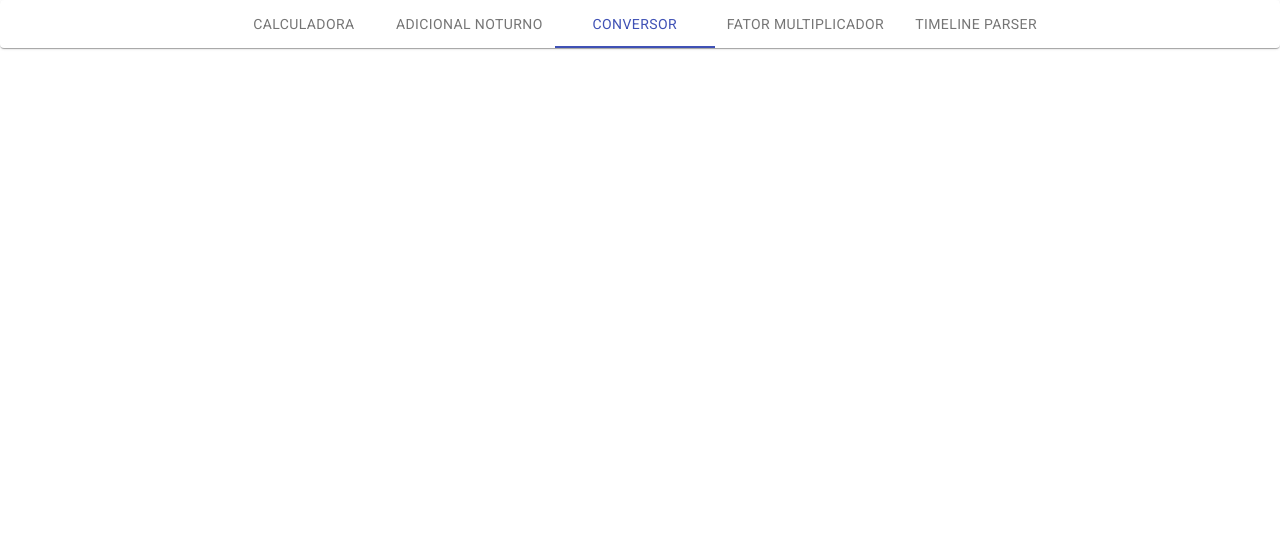
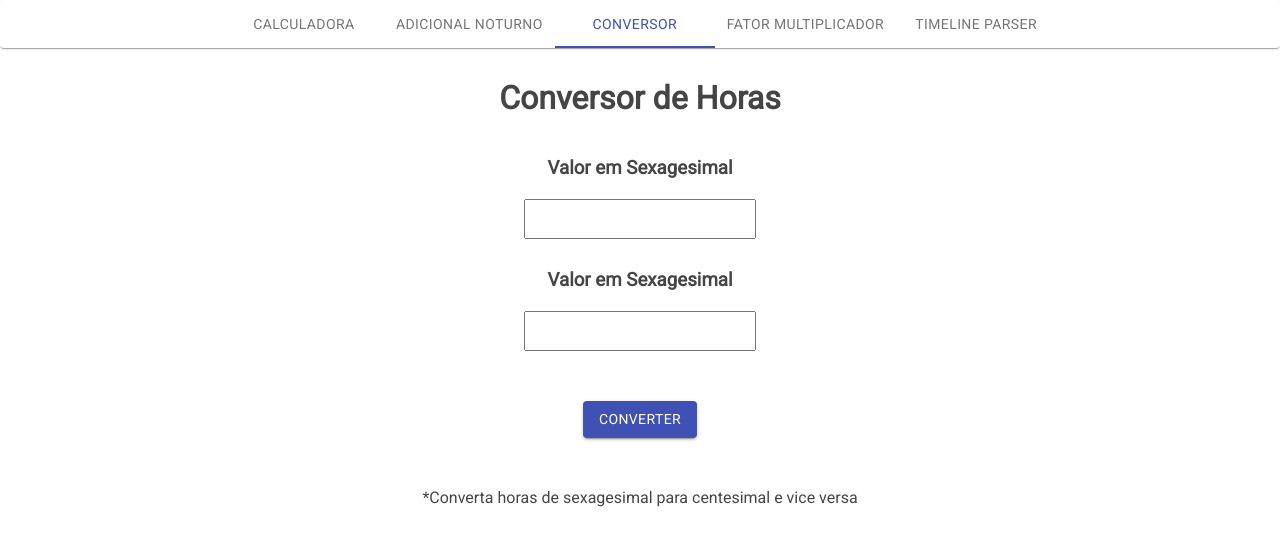
Before and after one commit to pedrosarkis/Refactory-2-Ahgora-Utils, a React (Create React App) app: page / in a window 1280 px wide. Both pictures are taken after a click on the tab "CONVERSOR". Shown: the top 546 px of the page. Built offline with nearby package versions, Linux system fonts and the light colour scheme.

Commit message:
Fix: cdd and add input and buttons (Hours Converter)

```diff
--- a/package.json
+++ b/package.json
@@ -14,6 +14,7 @@
     "react": "^17.0.2",
     "react-dom": "^17.0.2",
     "react-hook-form": "^7.2.2",
+    "react-input-mask": "^2.0.4",
     "react-scripts": "4.0.3",
     "styled-components": "^5.2.3",
     "web-vitals": "^1.1.1"
--- a/src/components/DailyTimeline.js
+++ b/src/components/DailyTimeline.js
@@ -127,7 +127,7 @@ const DailyTimeline = ({ timeline }) => {
                             )}
                         </div>
                     </Modal>
-                    <Button variant="outlined" color="primary" onClick={handleOpen}>
+                    <Button style={{marginTop: 20}} variant="outlined" color="primary" onClick={handleOpen}>
                         Ver dados Afastamento
                     </Button>
                 </>
--- a/src/components/DaysInfo.js
+++ b/src/components/DaysInfo.js
@@ -96,7 +96,7 @@ const CardInfo = styled.div`
 const CardPeriods = styled.div`
     padding-top: 30px;
     background: white;
-    height: 90%;
+    height: 94%;
     border-bottom: 1px solid lightgray;
     border-radius: 0px 0px 30px 30px;
     display: flex;
@@ -108,6 +108,13 @@ const CardPeriods = styled.div`
         flex-direction: column;
         align-items: center;
         min-height: 60px;
+        margin-bottom: 20px;
+        label {
+            margin-bottom: 5px;
+        }
+        label + label {
+            text-align: center;
+        }
     }
 `;
 
@@ -148,15 +155,15 @@ const DayInfo = ({ day, timeline }) => {
                 <div id="punchesInTolerance">
                     <label>Batidas na tolerância</label>
                     <label> {day.punchesInTolerance.map((punch) => moment(punch.hora, "HHmm").format("HH:mm")).join(" - ")}</label>
+
                 </div>
 
                 {day.timeline.map((timeline, index) => (
                     <div>
-                        <hr />
+                        <hr/>
                         <br />
                         <h4>Período {index + 1}</h4>
                         <DailyTimeline timeline={timeline} />
-
                         <br />
                     </div>
                 ))}
--- a/src/components/HourCalculator.js
+++ b/src/components/HourCalculator.js
@@ -55,7 +55,7 @@ const Calculator = ({ handleTime, timeState, setOperation, doCalc, result, setAu
                     </ContainerHour>
                     <ContainerHour>
                         <input  id="auto" onChange={handleOnChangeAutoSave} type="checkbox"/>
-                        <label style={{fontSize: '20px', color: 'black'}} for="auto"class="results">Salvar operação</label>
+                        <label style={{fontSize: '20px', color: 'black', marginLeft: 10}} for="auto"class="results">Salvar operação</label>
                     </ContainerHour>
             </Container>
         </>
--- a/src/components/TimelineParser.js
+++ b/src/components/TimelineParser.js
@@ -14,10 +14,12 @@ const ContainerJson = styled.div`
 `;
 
 const ContainerTimeLine = styled.div`
+
     #header {
         display: flex;
         justify-content: space-around;
         position: fixed;
+        z-index: 1;
         left: 50%;
         transform: translateX(-50%);
         width: 100%;
--- /dev/null
+++ b/src/pages/hoursConverter/index.js
@@ -0,0 +1,30 @@
+import React, { useState } from "react";
+import {Container} from './style.js'
+import Button from "@material-ui/core/Button";
+import InputMask from 'react-input-mask';
+import MaterialInput from '@material-ui/core/Input';
+
+const HoursConverter = () => {
+    return (
+        <Container>
+            <h1>Conversor de Horas</h1>
+
+            <div>
+                <div>
+                    <h3>Valor em Sexagesimal </h3>
+                    <InputMask  mask="99:99" ></InputMask>
+                </div>
+                <div>
+                    <h3>Valor em Sexagesimal </h3>
+                    <InputMask  mask="99.99" ></InputMask>
+                </div>
+            </div>
+            <Button variant="contained" color="primary" style={{marginBottom: 50}}>Converter</Button>
+            <p>*Converta horas de sexagesimal para centesimal e vice versa</p>
+
+        </Container>
+
+    )
+}
+
+export default HoursConverter;
--- /dev/null
+++ b/src/pages/hoursConverter/style.js
@@ -0,0 +1,29 @@
+import styled from "styled-components";
+
+export const Container = styled.div`
+    display: flex;
+    align-items: center;
+    justify-content: center;
+    color: #454545;
+    margin-top: 30px;
+    flex-direction: column;
+
+    div {
+        margin: 20px 0px;
+
+        div {
+            margin-bottom: 30px;
+            display: flex;
+            align-items: center;
+            justify-content: center;
+            flex-direction: column;
+
+            input{
+                height: 40px;
+                margin-top: 20px;
+                font-size: 20px;
+                text-align: center;
+            }
+        }
+    }
+`
--- a/src/pages/mainPage/index.js
+++ b/src/pages/mainPage/index.js
@@ -4,10 +4,15 @@ import Paper from "@material-ui/core/Paper";
 import Tabs from "@material-ui/core/Tabs";
 import Tab from "@material-ui/core/Tab";
 import { decrease, sum, reset, calcNightlyFactor, removeNightlyFactor } from "../../helper/calculator";
+
+
+//components
 import TimelineParser from "../../components/TimelineParser";
 import Nightly from "../../components/Nightly";
+import HourCalculator from "../../components/HourCalculator";
 
-import HourCalculator from "../../components/HourCalculator";
+//pages
+import HoursConverter from '../../pages/hoursConverter'
 
 const useStyles = makeStyles({
     root: {
@@ -56,6 +61,7 @@ const IndexPage = () => {
     const tabChooser = {
         0: <HourCalculator handleTime={setTime} timeState={time} doCalc={doCalc} result={result} setAutoSave={setAutoSave} />,
         1: <Nightly nightlyTime={nightlyTime} setTime={setNightlyTime} result={resultNightly} calc={calcNightly} remove={calcRemoveNightlyFactor} />,
+        2: <HoursConverter/>,
         4: <TimelineParser />,
     };
 
@@ -65,7 +71,7 @@ const IndexPage = () => {
     };
     return (
         <>
-            <Paper className={classes.root} style={{ position: "fixed", width: "100vw" }}>
+            <Paper className={classes.root} style={{ position: "fixed", width: "100vw", zIndex: 1 }}>
                 <Tabs value={value} onChange={handleChange} indicatorColor="primary" textColor="primary" centered>
                     <Tab label="Calculadora" />
                     <Tab label="Adicional Noturno" />
```
Also changed, not shown: 1 other file (tests, documents, lock files or other folders).
